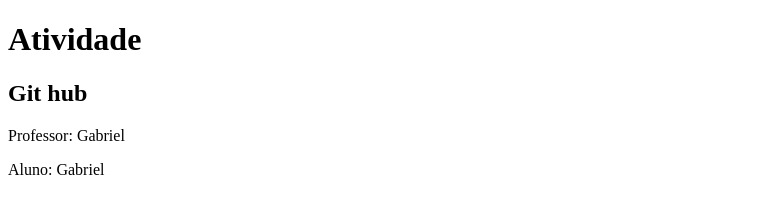
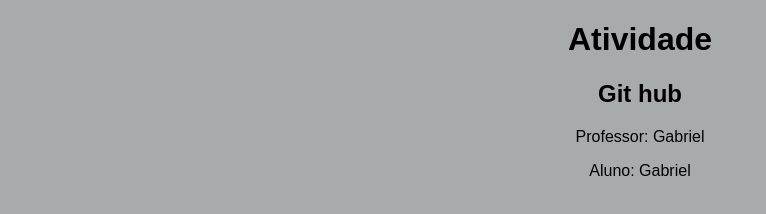
Before and after one commit to Gabriel0Adrian/atividade-2021-05-06, a plain HTML site: page index.html in a window 1280 px wide. Shown: the whole page, without its empty margins (0-766 px from the left). Drawn offline with Linux system fonts and the light colour scheme.

Commit message:
Terceiro versionamento

```diff
--- /dev/null
+++ b/estilo.css
@@ -0,0 +1,5 @@
+body{
+    font-family: sans-serif;
+    background-color:rgb(168, 171, 172);
+    text-align: center;
+}
--- a/index.html
+++ b/index.html
@@ -5,6 +5,7 @@
     <meta name="viewport" content="width=device-width, initial-scale=1.0">
     <meta http-equiv="X-UA-Compatible" content="ie=edge">
     <title>Atividade</title>
+    <link rel="stylesheet" href="estilo.css">
 </head>
 <body>
     <h1>Atividade </h1>
```
